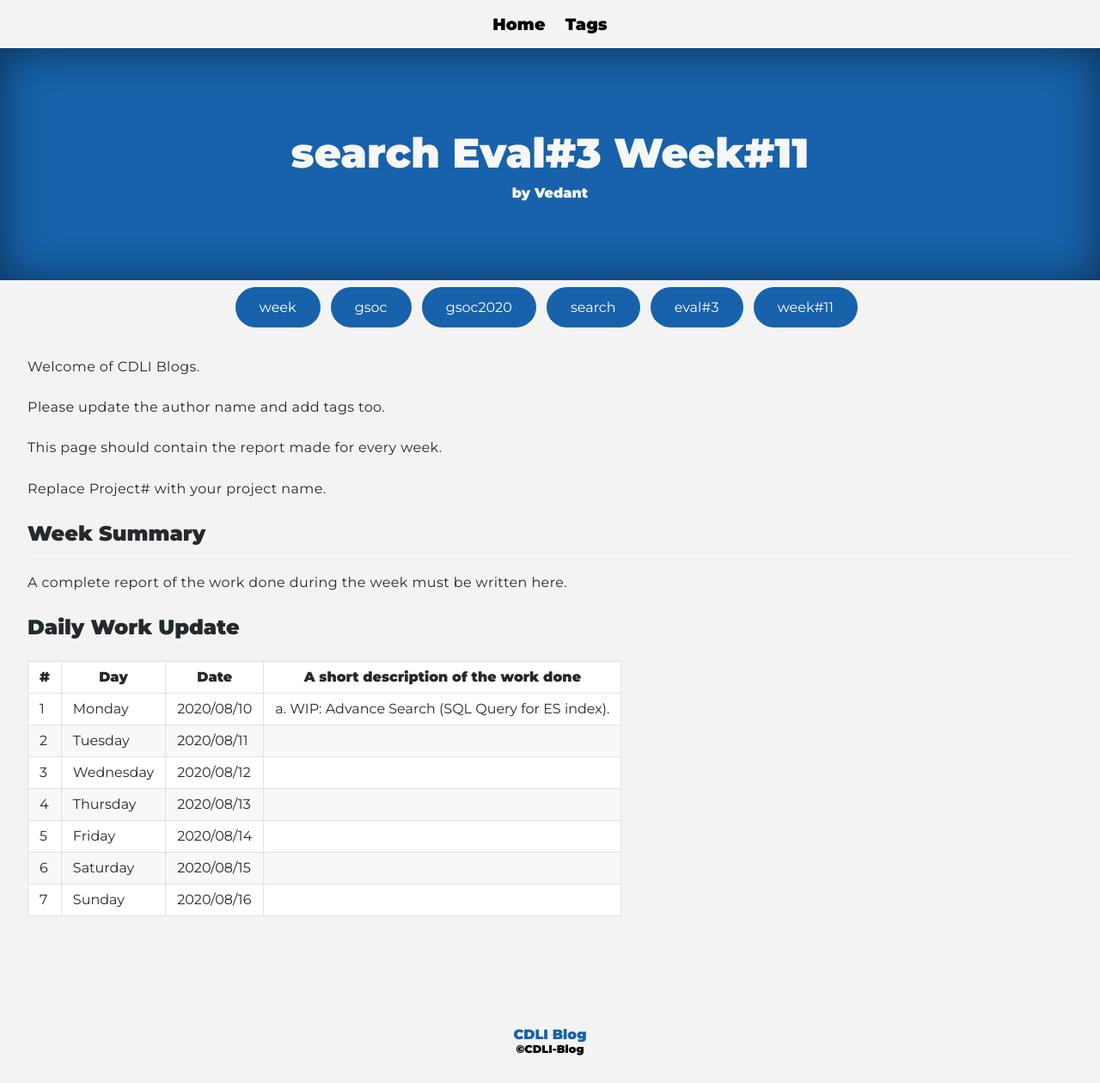
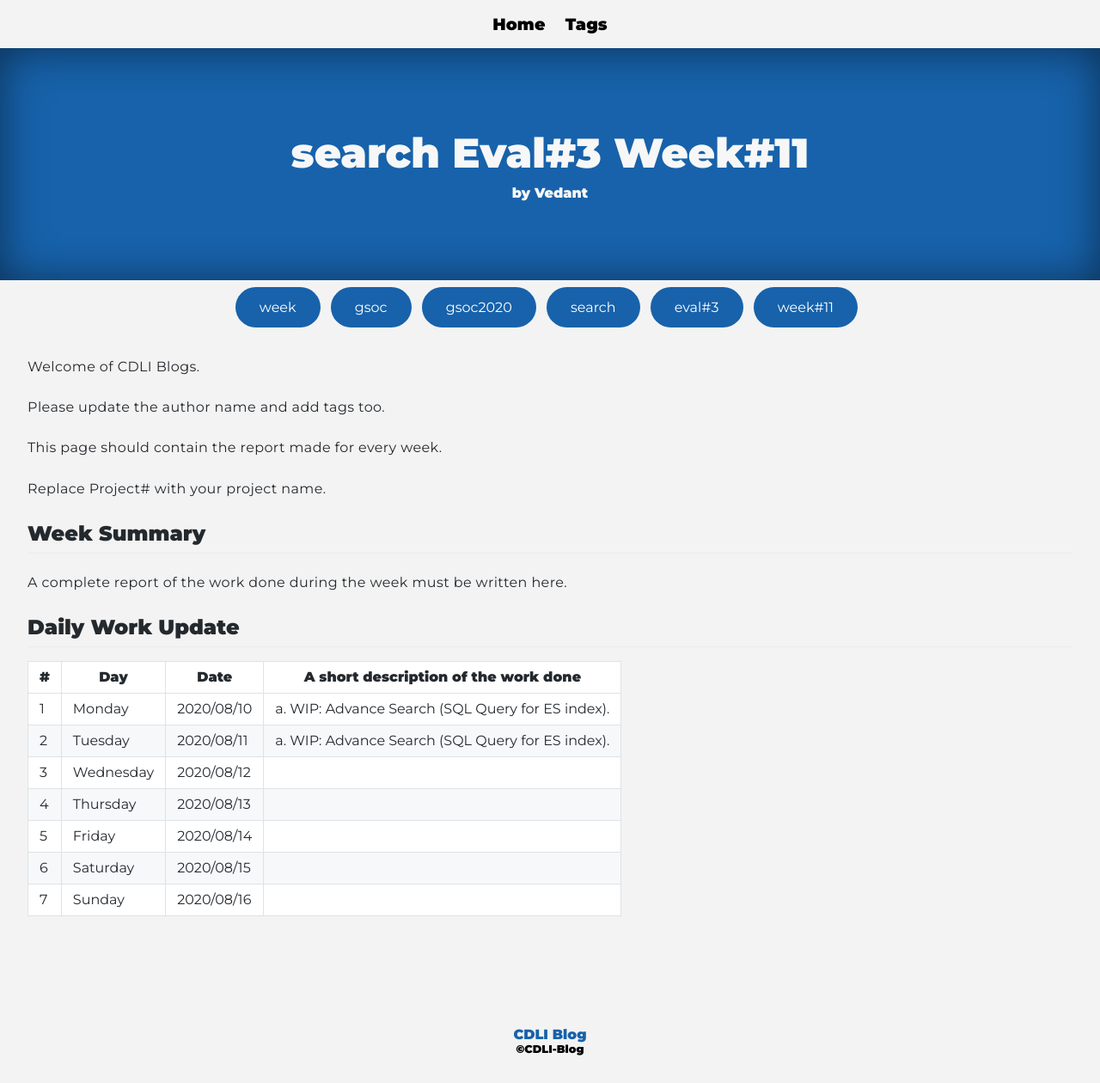
Before and after one commit to cdli-gh/blog, a Jekyll site: the page built from _blog/gsoc20/search/posts/13_week11.md, in a window 1280 px wide. Shown: the whole page at 86% size. Built offline with Jekyll 4.4.1, drawn with Linux system fonts in a browser that asks for light colours; Markdown is read by kramdown in place of the engine named in the settings.

Commit message:
Search : DailyUpdates 11:2

```diff
--- a/_blog/gsoc20/search/posts/13_week11.md
+++ b/_blog/gsoc20/search/posts/13_week11.md
@@ -22,7 +22,7 @@ A complete report of the work done during the week must be written here.
 |\#|Day|Date|A short description of the work done|
 |---	|---	|---	|---	|
 |1   	| Monday 	|   2020/08/10	|  a. WIP: Advance Search (SQL Query for ES index).	|
-|2   	| Tuesday  	|   2020/08/11	|   	|
+|2   	| Tuesday  	|   2020/08/11	|  a. WIP: Advance Search (SQL Query for ES index). 	|
 |3   	| Wednesday  	|  2020/08/12 	|   	|
 |4   	| Thursday  	|   2020/08/13	|   	|
 |5   	| Friday  	|   2020/08/14	|   	|
```
